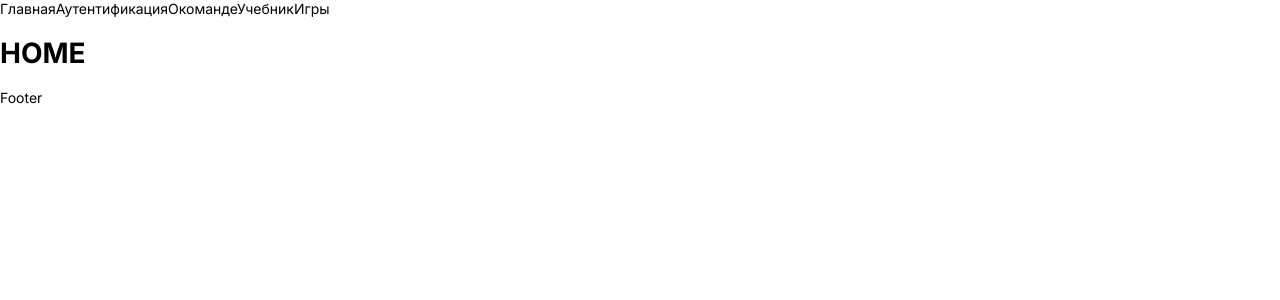
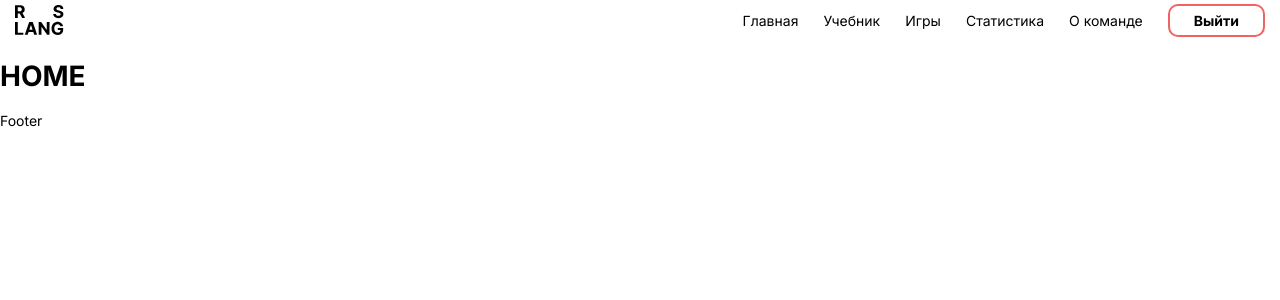
Before and after one commit to ninox14/rs-lang, a React (Create React App) app: page / in a window 1280 px wide. Shown: the top 300 px of the page. Built offline with nearby package versions, Linux system fonts and the light colour scheme.

Commit message:
feat: add header component

```diff
--- a/package.json
+++ b/package.json
@@ -3,7 +3,10 @@
   "version": "0.1.0",
   "private": true,
   "dependencies": {
+    "@emotion/react": "^11.7.1",
+    "@emotion/styled": "^11.6.0",
     "@mui/icons-material": "^5.3.1",
+    "@mui/material": "^5.4.1",
     "@testing-library/jest-dom": "^5.16.2",
     "@testing-library/react": "^12.1.2",
     "@testing-library/user-event": "^13.5.0",
--- a/src/components/Header/Header.tsx
+++ b/src/components/Header/Header.tsx
@@ -1,12 +1,81 @@
-import { FC } from 'react';
+import { AppBar, Box, Button, Container, Menu, MenuItem, Toolbar, Typography } from '@mui/material';
+import React from 'react';
 import { Link } from 'react-router-dom';
+import pages from '../../data/pages';
+import session from '../../data/session';
+import { ReactComponent as Logo } from '../../assets/icons/rs-lang-logo.svg';
 
-export const Header: FC = (props) => (
-  <header>
-    <Link to="/">Главная</Link>
-    <Link to="/auth">Аутентификация</Link>
-    <Link to="/team">Окоманде</Link>
-    <Link to="/textbook">Учебник</Link>
-    <Link to="/games">Игры</Link>
-  </header>
-);
+const Header: React.FC = () => {
+  const [anchorElNav, setAnchorElNav] = React.useState<Element>();
+  const handleOpenNavMenu = (event: React.FormEvent): void => {
+    setAnchorElNav(event.currentTarget);
+  };
+  const handleCloseNavMenu = (): void => {
+    setAnchorElNav(undefined);
+  };
+  const loginBtnClass: string = session.loggedIn
+    ? 'header-button header-button_brd header-button_brd-wrn'
+    : 'header-button header-button_brd';
+
+  return (
+    <AppBar className="header" position="static">
+      <Container maxWidth="xl" className="header-container">
+        <Toolbar disableGutters>
+          <Typography variant="h6" noWrap component="div" sx={{ flexGrow: 1, mr: 2, display: 'flex' }}>
+            <Logo />
+          </Typography>
+          <Box
+            sx={{ flexGrow: 0, display: { xs: 'none', md: 'flex' } }}
+            className="header-buttons header-buttons_desktop"
+          >
+            {pages.map(({ label, url }) => (
+              <Link
+                to={session.loggedIn && url === '/auth' ? '/logout' : url}
+                className={url === '/auth' ? loginBtnClass : 'header-button'}
+                onClick={handleCloseNavMenu}
+              >
+                {session.loggedIn && url === '/auth' ? 'Выйти' : label}
+              </Link>
+            ))}
+          </Box>
+          <Box
+            sx={{ flexGrow: 0, display: { xs: 'flex', md: 'none' } }}
+            className="header-buttons header-buttons_mobile"
+          >
+            <Button
+              key="Войти"
+              className="header-button header-button_brd"
+              sx={{ my: 2, display: 'block' }}
+              onClick={handleOpenNavMenu}
+            >
+              Меню
+            </Button>
+            <Menu
+              id="menu-appbar"
+              anchorEl={anchorElNav}
+              keepMounted
+              open={Boolean(anchorElNav)}
+              onClose={handleCloseNavMenu}
+              onClick={handleCloseNavMenu}
+              sx={{
+                display: { xs: 'block', md: 'none' },
+              }}
+            >
+              {pages.map(({ label, url }) => (
+                <MenuItem>
+                  <Link to={session.loggedIn && url === '/auth' ? '/logout' : url} className="header-button">
+                    <span className={url === '/auth' ? loginBtnClass : 'header-button'}>
+                      {session.loggedIn && url === '/auth' ? 'Выйти' : label}
+                    </span>
+                  </Link>
+                </MenuItem>
+              ))}
+            </Menu>
+          </Box>
+        </Toolbar>
+      </Container>
+    </AppBar>
+  );
+};
+
+export default Header;
--- /dev/null
+++ b/src/data/pages.ts
@@ -0,0 +1,30 @@
+import { Pages } from '../types/rs-lang';
+
+const pages: Pages = [
+  {
+    label: 'Главная',
+    url: '/',
+  },
+  {
+    label: 'Учебник',
+    url: '/textbook',
+  },
+  {
+    label: 'Игры',
+    url: '/games',
+  },
+  {
+    label: 'Статистика',
+    url: '/stat',
+  },
+  {
+    label: 'О команде',
+    url: '/team',
+  },
+  {
+    label: 'Войти',
+    url: '/auth',
+  },
+];
+
+export default pages;
--- /dev/null
+++ b/src/data/session.ts
@@ -0,0 +1,7 @@
+import { Session } from '../types/rs-lang';
+
+const session: Session = {
+  loggedIn: !false,
+};
+
+export default session;
--- a/src/index.scss
+++ b/src/index.scss
@@ -22,3 +22,125 @@ a {
   text-decoration: none;
   color: inherit;
 }
+
+header.header {
+  background: $white;
+  color: $black;
+  height: 40px;
+  box-shadow: none;
+
+  .MuiToolbar-root,
+  .MuiBox-root {
+    min-height: 0;
+    height: 40px;
+  }
+
+  .header {
+    &-container {
+      padding: 0 15px !important;
+    }
+    &-buttons {
+      gap: 25px;
+      align-items: center;
+    }
+    &-button {
+      margin: 0;
+      color: $black;
+      font-size: 14px;
+      padding: 6px 0;
+      line-height: initial;
+      text-transform: none;
+
+      &:hover {
+        color: $accent-blue;
+      }
+
+      &_brd {
+        font-weight: bold;
+        border: solid 2px $blue;
+        border-radius: 10px;
+        padding: 6px 24px;
+
+        &-wrn {
+          border-color: $red;
+
+          &:hover {
+            color: $red;
+          }
+        }
+      }
+    }
+  }
+}
+
+#menu-appbar {
+  background: #0005;
+  top: 40px;
+  transition: none !important;
+  &[aria-hidden] {
+    visibility: hidden !important;
+  }
+
+  .MuiPopover-paper {
+    top: 0 !important;
+    right: 0 !important;
+    max-width: 360px;
+    width: 100%;
+    left: initial !important;
+    bottom: 0 !important;
+    height: 100% !important;
+    box-shadow: none;
+    max-height: none !important;
+    border-radius: 0 !important;
+    display: flex;
+    flex-direction: column;
+    justify-content: center;
+    text-align: center;
+  }
+  * {
+    transition: none !important;
+    transform: none !important;
+  }
+  .MuiButtonBase-root:hover {
+    background-color: transparent;
+    color: $accent-blue;
+
+    .header-button_brd-wrn {
+      color: $red;
+    }
+  }
+  .MuiMenuItem-gutters {
+    font-size: 18px;
+    justify-content: center;
+    flex-direction: column;
+    align-items: stretch;
+    line-height: initial;
+    padding: 0;
+  }
+  .header-button {
+    padding: 14px 0;
+
+    &_brd {
+      font-weight: bold;
+      border: solid 2px $blue;
+      border-radius: 10px;
+      padding: 6px 24px;
+
+      &-wrn {
+        border-color: $red;
+
+        &:hover {
+          color: $red;
+        }
+      }
+    }
+  }
+
+  @include s {
+    .MuiPopover-paper {
+      max-width: none;
+      bottom: initial !important;
+      height: 360px !important;
+    }
+  }
+}
--- a/src/pages/PageLayout/PageLayout.tsx
+++ b/src/pages/PageLayout/PageLayout.tsx
@@ -1,6 +1,6 @@
 import { Outlet } from 'react-router-dom';
 import { Footer } from '../../components/Footer/Footer';
-import { Header } from '../../components/Header/Header';
+import Header from '../../components/Header/Header';
 
 export const PageLayout = () => (
   <>
--- a/src/styles/variables.scss
+++ b/src/styles/variables.scss
@@ -16,6 +16,7 @@ $peach: #ffa587;
 $orange: #ff7e53;
 $purple: #889bff;
 $pink: #f063af;
+$red: #f06363;
 
 $audiocall-bg: linear-gradient(
   258.02deg,
@@ -32,3 +33,13 @@ $sprint-bg: linear-gradient(
   #105620 68.59%,
   #659500 94.02%
 );
+
+$l: 768px;
+$s: 360px;
+
+@mixin l {
+  @media screen and (max-width: $l) { @content; }
+}
+@mixin s {
+  @media screen and (max-width: $s) { @content; }
+}
```
Also changed, not shown: src/data/localstorage.ts (added, +7 -0 lines), src/types/rs-lang.d.ts (added, +14 -0 lines), 1 other file (tests, documents, lock files or other folders).
